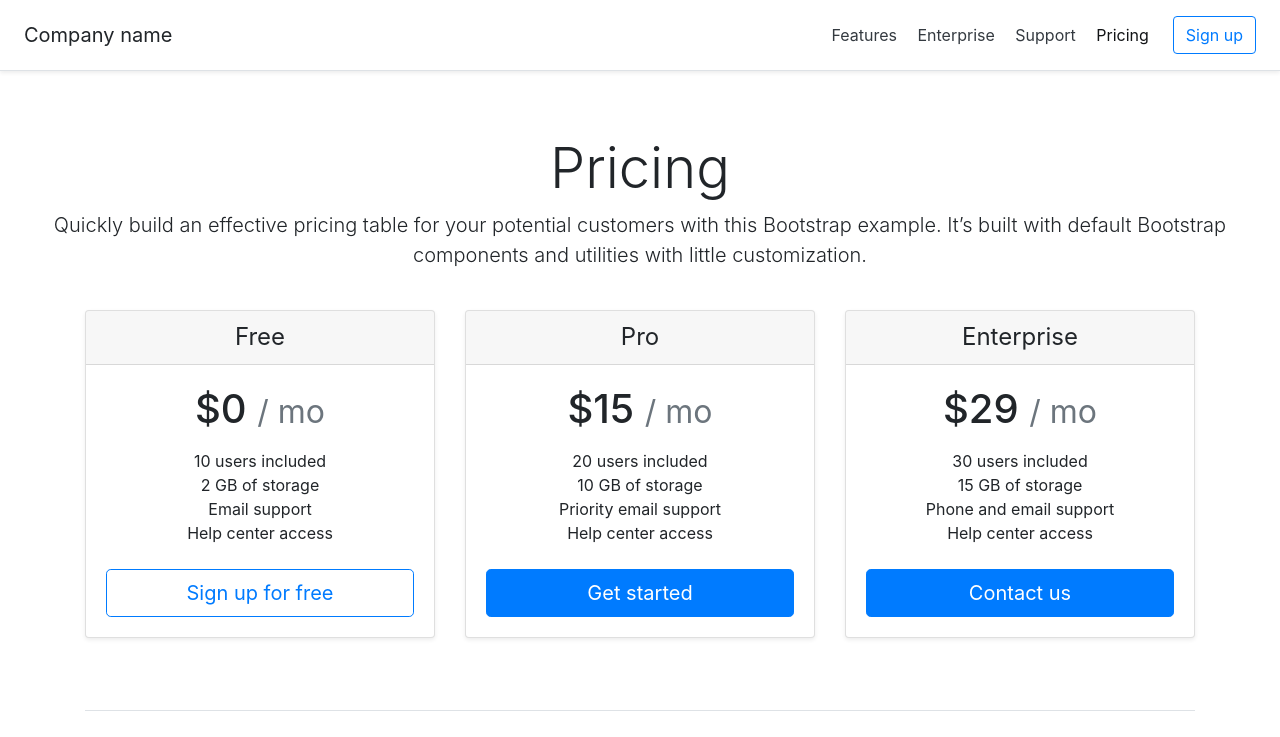
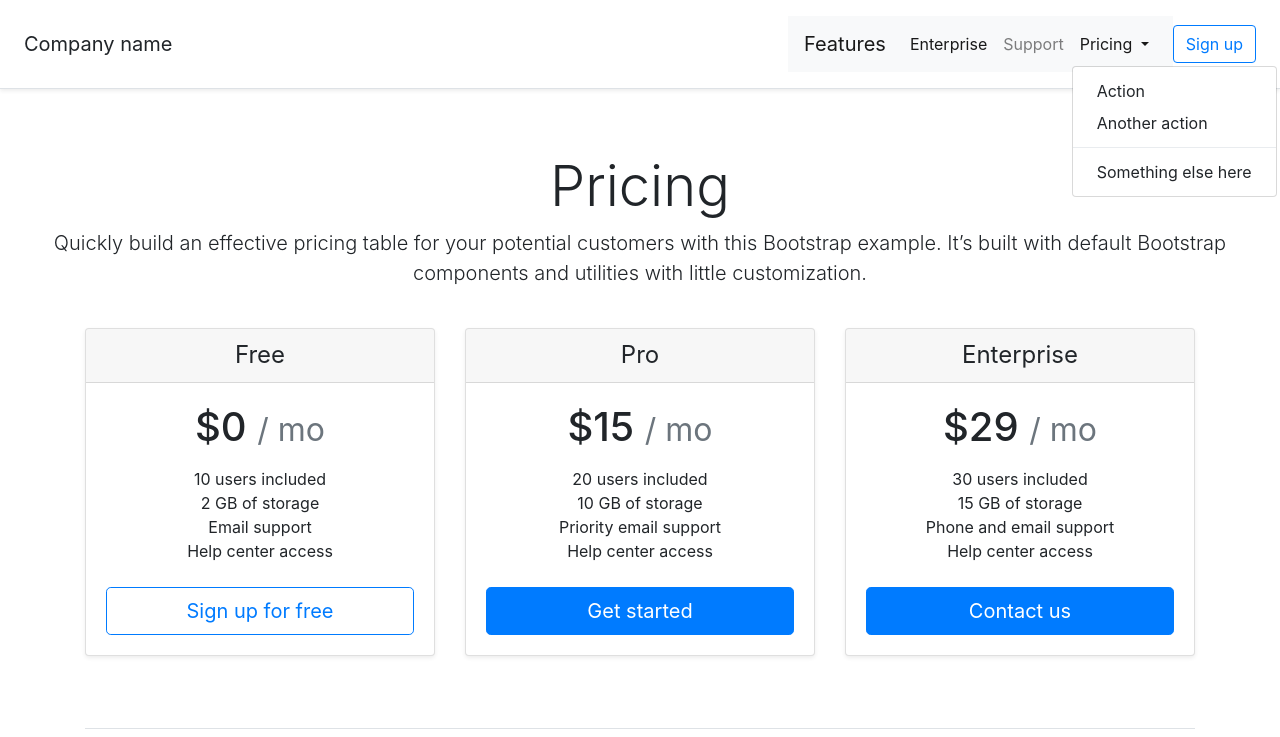
Before and after one commit to MAGUISTRAL/Jour4_pricing, a plain HTML site: page index.html in a window 1280 px wide. Both pictures are taken after a click on the button "Pricing". Shown: the top 737 px of the page. Drawn offline with nearby package versions, Linux system fonts and the light colour scheme.

Commit message:
v1 modif nav

```diff
--- a/index.html
+++ b/index.html
@@ -14,12 +14,41 @@
     <div class="d-flex flex-column flex-md-row align-items-center p-3 px-md-4 mb-3 bg-white border-bottom shadow-sm">
      <h5 class="my-0 mr-md-auto font-weight-normal">Company name</h5>
 
-     <nav class="my-2 my-md-0 mr-md-3">
+     <!--<nav class="my-2 my-md-0 mr-md-3"
        <a class="p-2 text-dark" href="#">Features</a>
        <a class="p-2 text-dark" href="#">Enterprise</a>
        <a class="p-2 text-dark" href="#">Support</a>
        <a class="p-2 text-dark" href="#">Pricing</a>
-     </nav>
+     </nav>-->
+
+     <nav class="navbar navbar-expand-lg navbar-light bg-light">
+     <a class="navbar-brand" href="#">Features</a>
+     <button class="navbar-toggler" type="button" data-toggle="collapse" data-target="#navbarSupportedContent" aria-controls="navbarSupportedContent" aria-expanded="false" aria-label="Toggle navigation">
+       <span class="navbar-toggler-icon"></span>
+     </button>
+
+     <div class="collapse navbar-collapse" id="navbarSupportedContent">
+       <ul class="navbar-nav mr-auto">
+         <li class="nav-item active">
+           <a class="nav-link" href="#">Enterprise <span class="sr-only">(current)</span></a>
+         </li>
+         <li class="nav-item">
+           <a class="nav-link" href="#">Support</a>
+         </li>
+         <li class="nav-item dropdown">
+           <a class="nav-link dropdown-toggle" href="#" id="navbarDropdown" role="button" data-toggle="dropdown" aria-haspopup="true" aria-expanded="false">
+             Pricing
+           </a>
+           <div class="dropdown-menu" aria-labelledby="navbarDropdown">
+             <a class="dropdown-item" href="#">Action</a>
+             <a class="dropdown-item" href="#">Another action</a>
+             <div class="dropdown-divider"></div>
+             <a class="dropdown-item" href="#">Something else here</a>
+           </div>
+
+     </div>
+   </nav>
+
 
      <a class="btn btn-outline-primary" href="#">Sign up</a>
    </div>
```
Also changed, not shown: navbar.html (added, +57 -0 lines).
